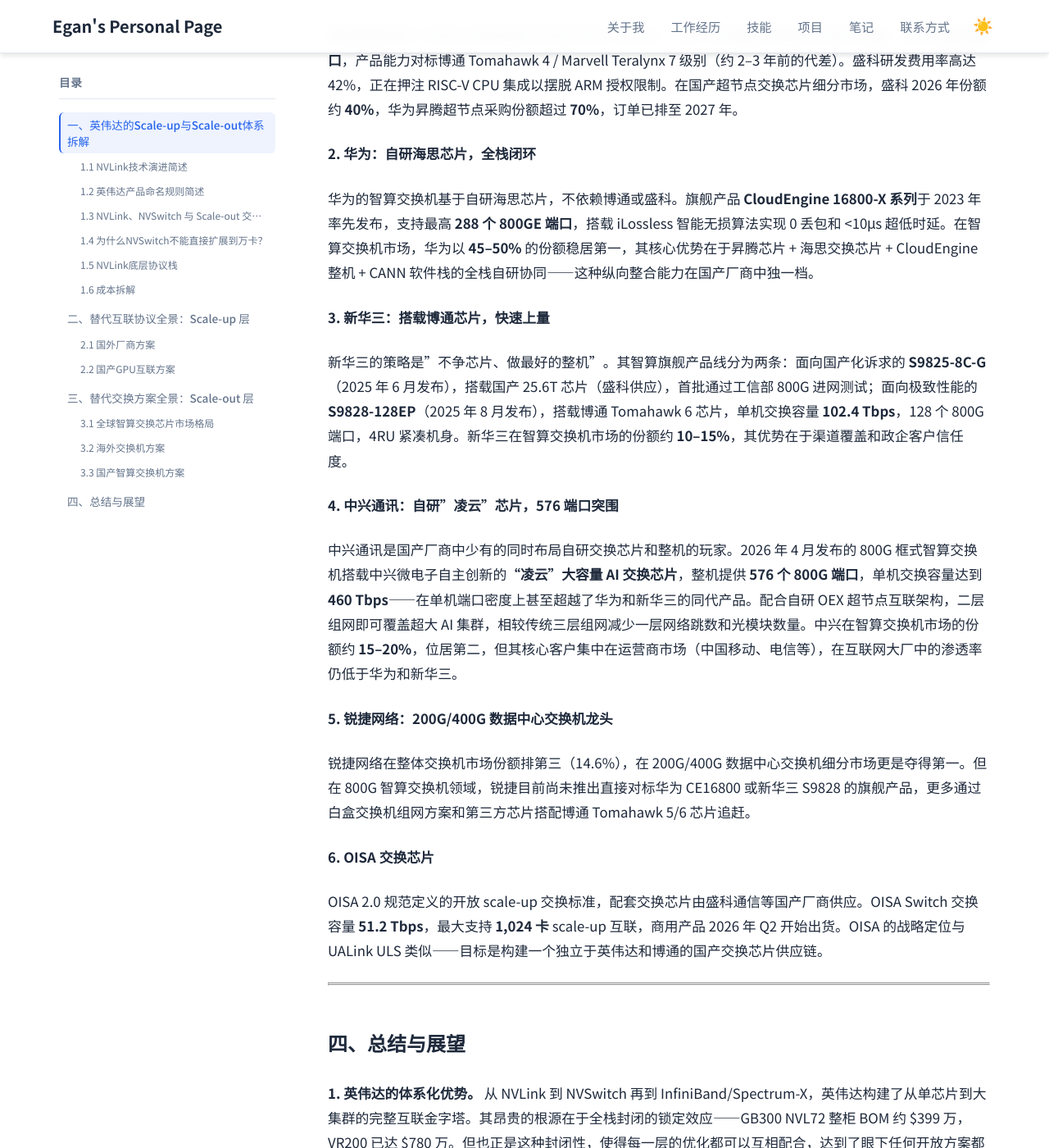
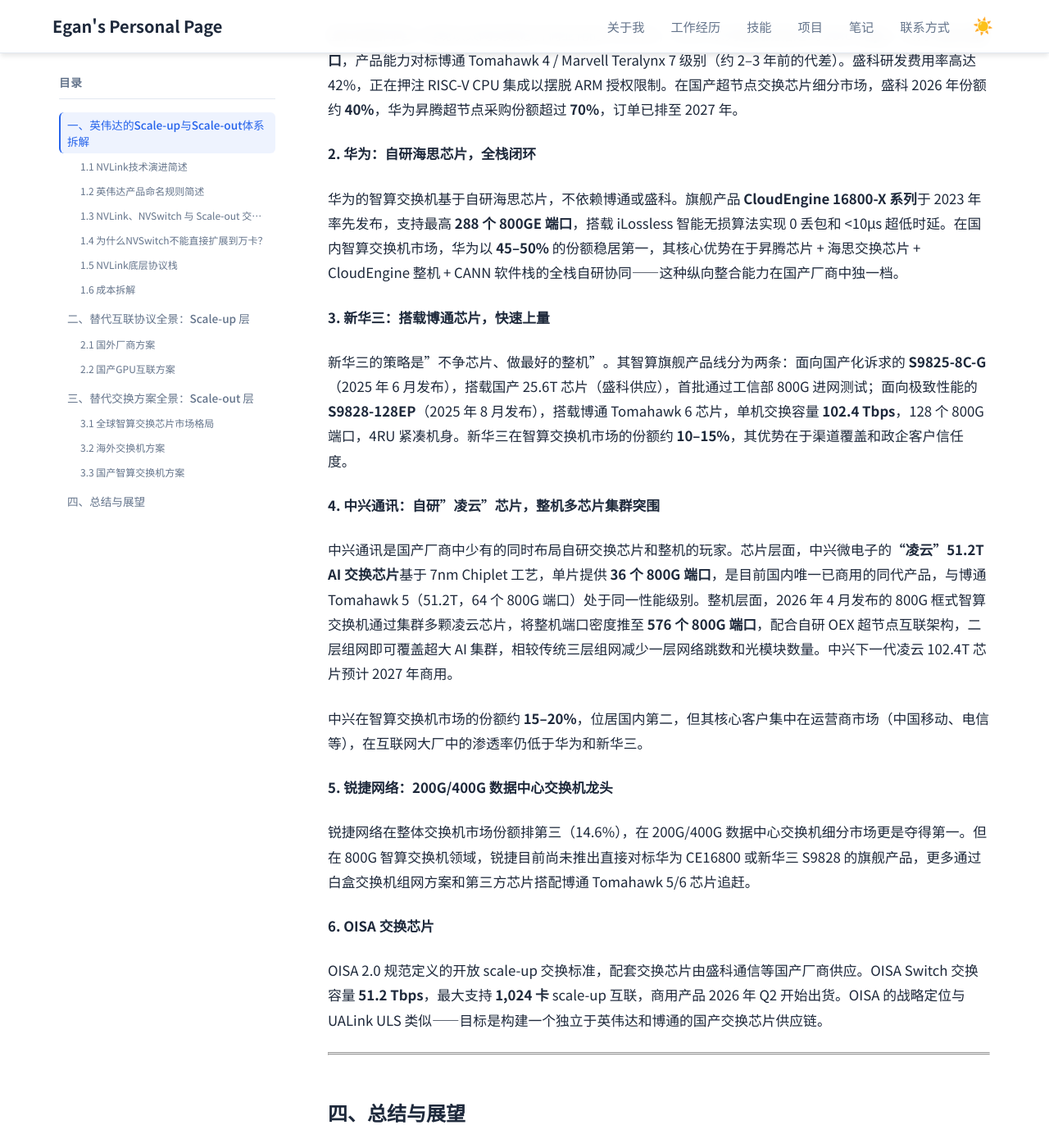
Before and after one commit to Lejun-Hu/Lejun-Hu.github.io, a Jekyll site: the page built from _notes/2026-7-12-GPU_Interconnect_Research.md, in a window 1280 px wide and 1400 px high, scrolled down 19042 px. Shown: the whole window at 82% size. Built offline with Jekyll 4.4.1, drawn with Linux system fonts in a browser that asks for light colours.

Commit message:
fix: 修正中兴凌云芯片为51.2T单芯片，区分芯片与整机规格

```diff
--- a/_notes/2026-7-12-GPU_Interconnect_Research.md
+++ b/_notes/2026-7-12-GPU_Interconnect_Research.md
@@ -335,15 +335,17 @@ Arista 的策略与以上三家完全不同——它**不生产交换芯片**，
 
 **2. 华为：自研海思芯片，全栈闭环**
 
-华为的智算交换机基于自研海思芯片，不依赖博通或盛科。旗舰产品 **CloudEngine 16800-X 系列**于 2023 年率先发布，支持最高 **288 个 800GE 端口**，搭载 iLossless 智能无损算法实现 0 丢包和 <10μs 超低时延。在智算交换机市场，华为以 **45–50%** 的份额稳居第一，其核心优势在于昇腾芯片 + 海思交换芯片 + CloudEngine 整机 + CANN 软件栈的全栈自研协同——这种纵向整合能力在国产厂商中独一档。
+华为的智算交换机基于自研海思芯片，不依赖博通或盛科。旗舰产品 **CloudEngine 16800-X 系列**于 2023 年率先发布，支持最高 **288 个 800GE 端口**，搭载 iLossless 智能无损算法实现 0 丢包和 <10μs 超低时延。在国内智算交换机市场，华为以 **45–50%** 的份额稳居第一，其核心优势在于昇腾芯片 + 海思交换芯片 + CloudEngine 整机 + CANN 软件栈的全栈自研协同——这种纵向整合能力在国产厂商中独一档。
 
 **3. 新华三：搭载博通芯片，快速上量**
 
 新华三的策略是"不争芯片、做最好的整机"。其智算旗舰产品线分为两条：面向国产化诉求的 **S9825-8C-G**（2025 年 6 月发布），搭载国产 25.6T 芯片（盛科供应），首批通过工信部 800G 进网测试；面向极致性能的 **S9828-128EP**（2025 年 8 月发布），搭载博通 Tomahawk 6 芯片，单机交换容量 **102.4 Tbps**，128 个 800G 端口，4RU 紧凑机身。新华三在智算交换机市场的份额约 **10–15%**，其优势在于渠道覆盖和政企客户信任度。
 
-**4. 中兴通讯：自研"凌云"芯片，576 端口突围**
+**4. 中兴通讯：自研"凌云"芯片，整机多芯片集群突围**
 
-中兴通讯是国产厂商中少有的同时布局自研交换芯片和整机的玩家。2026 年 4 月发布的 800G 框式智算交换机搭载中兴微电子自主创新的**"凌云"大容量 AI 交换芯片**，整机提供 **576 个 800G 端口**，单机交换容量达到 **460 Tbps**——在单机端口密度上甚至超越了华为和新华三的同代产品。配合自研 OEX 超节点互联架构，二层组网即可覆盖超大 AI 集群，相较传统三层组网减少一层网络跳数和光模块数量。中兴在智算交换机市场的份额约 **15–20%**，位居第二，但其核心客户集中在运营商市场（中国移动、电信等），在互联网大厂中的渗透率仍低于华为和新华三。
+中兴通讯是国产厂商中少有的同时布局自研交换芯片和整机的玩家。芯片层面，中兴微电子的**"凌云"51.2T AI 交换芯片**基于 7nm Chiplet 工艺，单片提供 **36 个 800G 端口**，是目前国内唯一已商用的同代产品，与博通 Tomahawk 5（51.2T，64 个 800G 端口）处于同一性能级别。整机层面，2026 年 4 月发布的 800G 框式智算交换机通过集群多颗凌云芯片，将整机端口密度推至 **576 个 800G 端口**，配合自研 OEX 超节点互联架构，二层组网即可覆盖超大 AI 集群，相较传统三层组网减少一层网络跳数和光模块数量。中兴下一代凌云 102.4T 芯片预计 2027 年商用。
+
+中兴在智算交换机市场的份额约 **15–20%**，位居国内第二，但其核心客户集中在运营商市场（中国移动、电信等），在互联网大厂中的渗透率仍低于华为和新华三。
 
 **5. 锐捷网络：200G/400G 数据中心交换机龙头**
 
```
